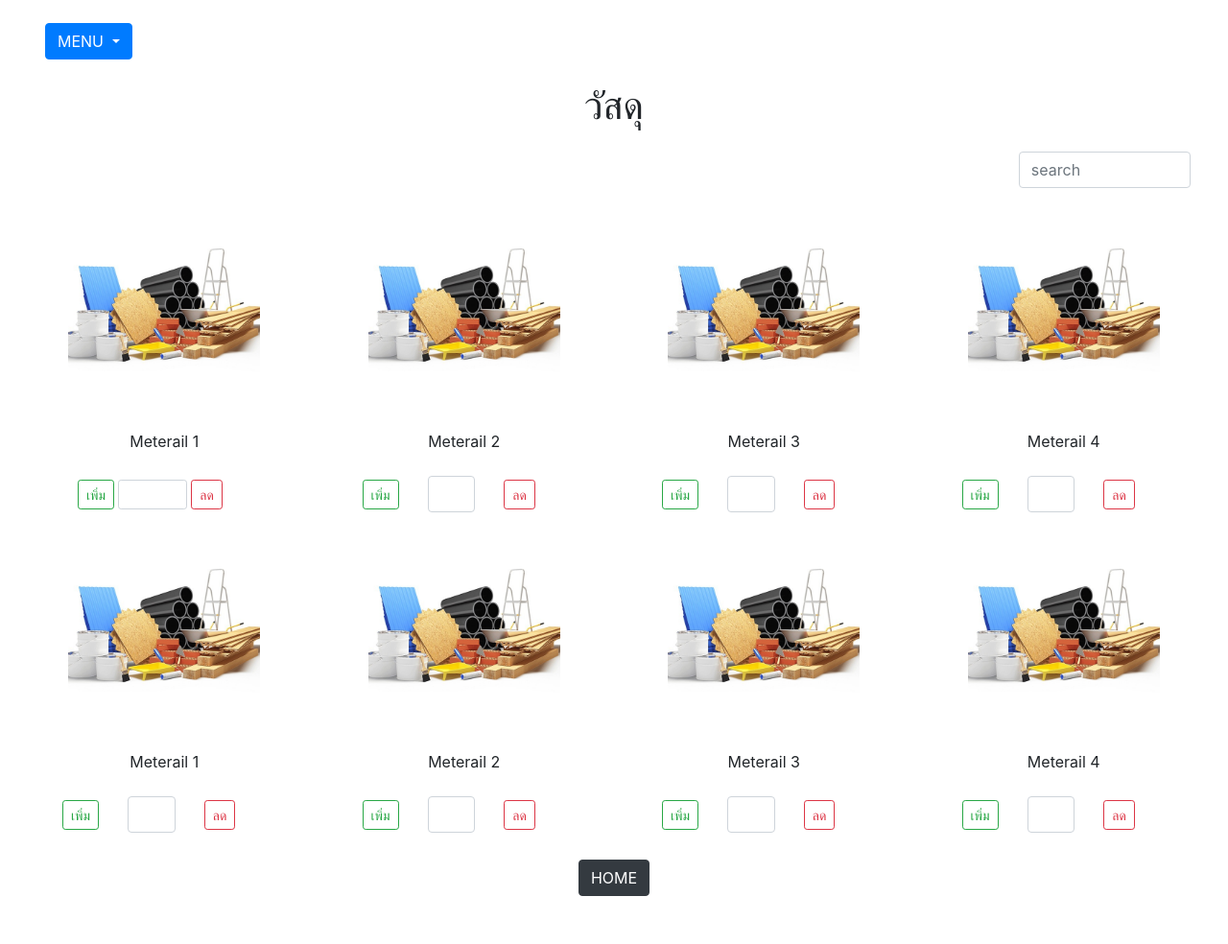
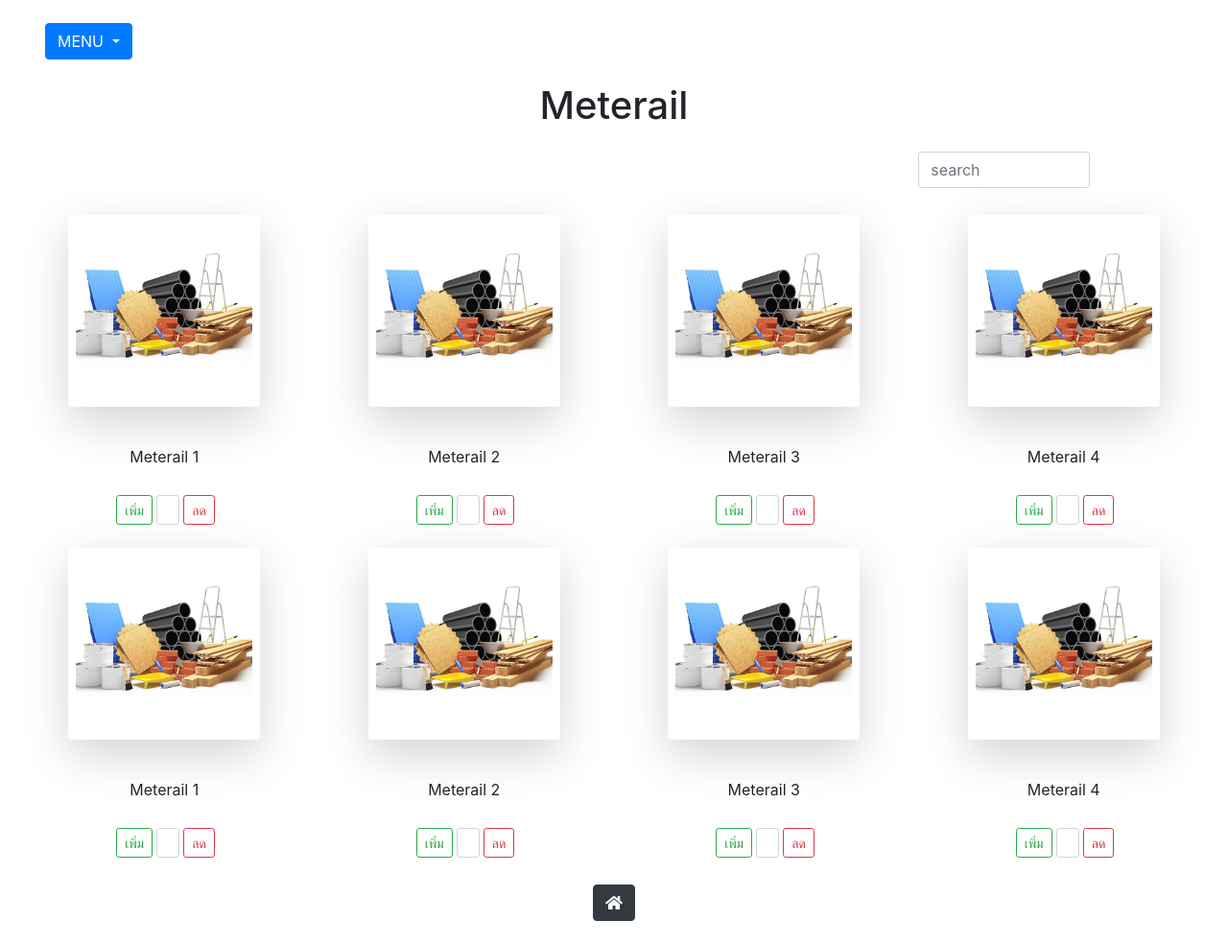
Before and after one commit to mrnonny416/storage_tns, a Django app: page /show_material in a window 1280 px wide. Shown: the whole page at 96% size. Before the commit the page ends 934 px from the top, so only its background shows below. Run offline with Django 3.2, Linux system fonts and the light colour scheme; some libraries are stand-ins or nearby versions.

Commit message:
edit show_mat

```diff
--- a/Templates/base.html
+++ b/Templates/base.html
@@ -5,9 +5,15 @@
     <meta charset="utf-8">
     <meta name="viewport" content="width=device-width, initial-scale=1">
   <link rel="stylesheet" href="https://cdn.jsdelivr.net/npm/bootstrap@4.6.1/dist/css/bootstrap.min.css">
+  <link rel="stylesheet" href="https://maxcdn.bootstrapcdn.com/bootstrap/4.3.1/css/bootstrap.min.css">
+  <link rel="stylesheet" href="https://use.fontawesome.com/releases/v5.6.3/css/all.css" integrity="sha384-UHRtZLI+pbxtHCWp1t77Bi1L4ZtiqrqD80Kn4Z8NTSRyMA2Fd33n5dQ8lWUE00s/" crossorigin="anonymous">
+  <link rel="icon" href="{% static 'images/Logo.png' %}" type="image/icon type">
   <script src="https://cdn.jsdelivr.net/npm/jquery@3.5.1/dist/jquery.slim.min.js"></script>
   <script src="https://cdn.jsdelivr.net/npm/popper.js@1.16.1/dist/umd/popper.min.js"></script>
   <script src="https://cdn.jsdelivr.net/npm/bootstrap@4.6.1/dist/js/bootstrap.bundle.min.js"></script>
+  <script src="https://ajax.googleapis.com/ajax/libs/jquery/3.5.1/jquery.min.js"></script>
+  <script src="https://cdnjs.cloudflare.com/ajax/libs/popper.js/1.16.0/umd/popper.min.js"></script>
+  <script src="https://maxcdn.bootstrapcdn.com/bootstrap/4.3.1/js/bootstrap.min.js"></script>
   {% block content %}
       {% endblock content %}
 </html>
--- a/Templates/show_material.html
+++ b/Templates/show_material.html
@@ -18,24 +18,25 @@
         <div class="col-sm-11"></div>
       </div>
 
-        <center><h1>วัสดุ</h1></center>
+        <center><h1>Meterail</h1></center>
 
         <div class="row p-3 mr-2">
-          <div class="col-sm-10"></div>
+          <div class="col-sm-9"></div>
           <div class="col-sm-2">
             <input type="text" class="form-control" placeholder="search">
           </div>
         </div>
 
 
-        <div class="container-fluid">
+        <div class="container-fluid ">
             <table class="table table-borderless">
               <thead>
                 <tr>
-                  <th><img src="{% static 'images/Meterail.jpg' %}" class="mx-auto d-block" width="200" height="200"></th>
-                  <th><img src="{% static 'images/Meterail.jpg' %}" class="mx-auto d-block" width="200" height="200"></th>
-                  <th><img src="{% static 'images/Meterail.jpg' %}" class="mx-auto d-block" width="200" height="200"></th>
-                  <th><img src="{% static 'images/Meterail.jpg' %}" class="mx-auto d-block" width="200" height="200"></th>
+                  <th><img src="{% static 'images/Meterail.jpg' %}" class="mx-auto d-block shadow-lg p-2 mb-3 bg-white rounded" width="200" height="200"></th>
+
+                  <th><img src="{% static 'images/Meterail.jpg' %}" class="mx-auto d-block shadow-lg p-2 mb-3 bg-white rounded" width="200" height="200"></th>
+                  <th><img src="{% static 'images/Meterail.jpg' %}" class="mx-auto d-block shadow-lg p-2 mb-3 bg-white rounded" width="200" height="200"></th>
+                  <th><img src="{% static 'images/Meterail.jpg' %}" class="mx-auto d-block shadow-lg p-2 mb-3 bg-white rounded" width="200" height="200"></th>
                 </tr>
               </thead>
               <tbody>
@@ -48,52 +49,52 @@
                 <tr>
                     <td>
                       <div class="row no-gutters">
-                        <div class="col-sm-4 text-right pt-1 pr-1">
+                        <div class="col-sm-5 text-right pt-1 pr-1 ml-3">
                           <button type="button" class="btn btn-outline-success btn-sm">เพิ่ม</button>
                         </div>
-                        <div class="col-sm-3 pt-1">
+                        <div class="col-sm-1 pt-1">
                             <input type="text" class="form-control form-control-sm text-center">
                         </div>
-                        <div class="col-sm-4 text-left pt-1 pl-1">
+                        <div class="col-sm-5 text-left pt-1 pl-1">
                           <button type="button" class="btn btn-outline-danger btn-sm">ลด</button>
                         </div>
                       </div>
                     </td>
                     <td>
-                      <div class="row">
-                        <div class="col-sm-4 text-right pt-1">
+                      <div class="row no-gutters">
+                        <div class="col-sm-5 text-right pt-1 pr-1 ml-3">
                           <button type="button" class="btn btn-outline-success btn-sm">เพิ่ม</button>
                         </div>
-                        <div class="col-sm-3 ">
-                            <input type="text" class="form-control text-center ">
+                        <div class="col-sm-1 pt-1">
+                            <input type="text" class="form-control form-control-sm text-center">
                         </div>
-                        <div class="col-sm-4 text-left pt-1">
+                        <div class="col-sm-5 text-left pt-1 pl-1">
                           <button type="button" class="btn btn-outline-danger btn-sm">ลด</button>
                         </div>
                       </div>
                     </td>
                     <td>
-                      <div class="row">
-                        <div class="col-sm-4 text-right pt-1">
+                      <div class="row no-gutters">
+                        <div class="col-sm-5 text-right pt-1 pr-1 ml-3">
                           <button type="button" class="btn btn-outline-success btn-sm">เพิ่ม</button>
                         </div>
-                        <div class="col-sm-3 ">
-                            <input type="text" class="form-control text-center ">
+                        <div class="col-sm-1 pt-1">
+                            <input type="text" class="form-control form-control-sm text-center">
                         </div>
-                        <div class="col-sm-4 text-left pt-1">
+                        <div class="col-sm-5 text-left pt-1 pl-1">
                           <button type="button" class="btn btn-outline-danger btn-sm">ลด</button>
                         </div>
                       </div>
                     </td>
                     <td>
-                      <div class="row">
-                        <div class="col-sm-4 text-right pt-1">
+                      <div class="row no-gutters">
+                        <div class="col-sm-5 text-right pt-1 pr-1 ml-3">
                           <button type="button" class="btn btn-outline-success btn-sm">เพิ่ม</button>
                         </div>
-                        <div class="col-sm-3 ">
-                            <input type="text" class="form-control text-center ">
+                        <div class="col-sm-1 pt-1">
+                            <input type="text" class="form-control form-control-sm text-center">
                         </div>
-                        <div class="col-sm-4 text-left pt-1">
+                        <div class="col-sm-5 text-left pt-1 pl-1">
                           <button type="button" class="btn btn-outline-danger btn-sm">ลด</button>
                         </div>
                       </div>
@@ -103,68 +104,68 @@
 
               <thead>
                 <tr>
-                  <th><img src="{% static 'images/Meterail.jpg' %}" class="mx-auto d-block" width="200" height="200"></th>
-                  <th><img src="{% static 'images/Meterail.jpg' %}" class="mx-auto d-block" width="200" height="200"></th>
-                  <th><img src="{% static 'images/Meterail.jpg' %}" class="mx-auto d-block" width="200" height="200"></th>
-                  <th><img src="{% static 'images/Meterail.jpg' %}" class="mx-auto d-block" width="200" height="200"></th>
+                  <th><img src="{% static 'images/Meterail.jpg' %}" class="mx-auto d-block shadow-lg p-2 mb-3 bg-white rounded" width="200" height="200"></th>
+                  <th><img src="{% static 'images/Meterail.jpg' %}" class="mx-auto d-block shadow-lg p-2 mb-3 bg-white rounded" width="200" height="200"></th>
+                  <th><img src="{% static 'images/Meterail.jpg' %}" class="mx-auto d-block shadow-lg p-2 mb-3 bg-white rounded" width="200" height="200"></th>
+                  <th><img src="{% static 'images/Meterail.jpg' %}" class="mx-auto d-block shadow-lg p-2 mb-3 bg-white rounded" width="200" height="200"></th>
                 </tr>
               </thead>
               <tbody>
                 <tr>
-                  <td class="text-center">Meterail 1</td>
+                  <td class="text-center ">Meterail 1</td>
                   <td class="text-center">Meterail 2</td>
                   <td class="text-center">Meterail 3</td>
                   <td class="text-center">Meterail 4</td>
                 </tr>
                 <tr>
                     <td>
-                      <div class="row">
-                        <div class="col-sm-4 text-right pt-1">
+                      <div class="row no-gutters">
+                        <div class="col-sm-5 text-right pt-1 pr-1 ml-3">
                           <button type="button" class="btn btn-outline-success btn-sm">เพิ่ม</button>
                         </div>
-                        <div class="col-sm-3 ">
-                            <input type="text" class="form-control text-center ">
+                        <div class="col-sm-1 pt-1">
+                            <input type="text" class="form-control form-control-sm text-center">
                         </div>
-                        <div class="col-sm-4 text-left pt-1">
+                        <div class="col-sm-5 text-left pt-1 pl-1">
                           <button type="button" class="btn btn-outline-danger btn-sm">ลด</button>
                         </div>
                       </div>
                     </td>
                     <td>
-                      <div class="row">
-                        <div class="col-sm-4 text-right pt-1">
+                      <div class="row no-gutters">
+                        <div class="col-sm-5 text-right pt-1 pr-1 ml-3">
                           <button type="button" class="btn btn-outline-success btn-sm">เพิ่ม</button>
                         </div>
-                        <div class="col-sm-3 ">
-                            <input type="text" class="form-control text-center ">
+                        <div class="col-sm-1 pt-1">
+                            <input type="text" class="form-control form-control-sm text-center">
                         </div>
-                        <div class="col-sm-4 text-left pt-1">
+                        <div class="col-sm-5 text-left pt-1 pl-1">
                           <button type="button" class="btn btn-outline-danger btn-sm">ลด</button>
                         </div>
                       </div>
                     </td>
                     <td>
-                      <div class="row">
-                        <div class="col-sm-4 text-right pt-1">
+                      <div class="row no-gutters">
+                        <div class="col-sm-5 text-right pt-1 pr-1 ml-3">
                           <button type="button" class="btn btn-outline-success btn-sm">เพิ่ม</button>
                         </div>
-                        <div class="col-sm-3 ">
-                            <input type="text" class="form-control text-center ">
+                        <div class="col-sm-1 pt-1">
+                            <input type="text" class="form-control form-control-sm text-center">
                         </div>
-                        <div class="col-sm-4 text-left pt-1">
+                        <div class="col-sm-5 text-left pt-1 pl-1">
                           <button type="button" class="btn btn-outline-danger btn-sm">ลด</button>
                         </div>
                       </div>
                     </td>
                     <td>
-                      <div class="row">
-                        <div class="col-sm-4 text-right pt-1">
+                      <div class="row no-gutters">
+                        <div class="col-sm-5 text-right pt-1 pr-1 ml-3">
                           <button type="button" class="btn btn-outline-success btn-sm">เพิ่ม</button>
                         </div>
-                        <div class="col-sm-3 ">
-                            <input type="text" class="form-control text-center ">
+                        <div class="col-sm-1 pt-1">
+                            <input type="text" class="form-control form-control-sm text-center">
                         </div>
-                        <div class="col-sm-4 text-left pt-1">
+                        <div class="col-sm-5 text-left pt-1 pl-1">
                           <button type="button" class="btn btn-outline-danger btn-sm">ลด</button>
                         </div>
                       </div>
@@ -174,7 +175,7 @@
             </table>
             <div>
               <a href="{% url 'select'%}">
-              <center><button type="button" class="btn btn-dark">HOME</button></center>
+              <center><button type="button" class="btn btn-dark"><i class="fas fa-home"></i></button></center>
               </a>
             </div>
             <br>
```
